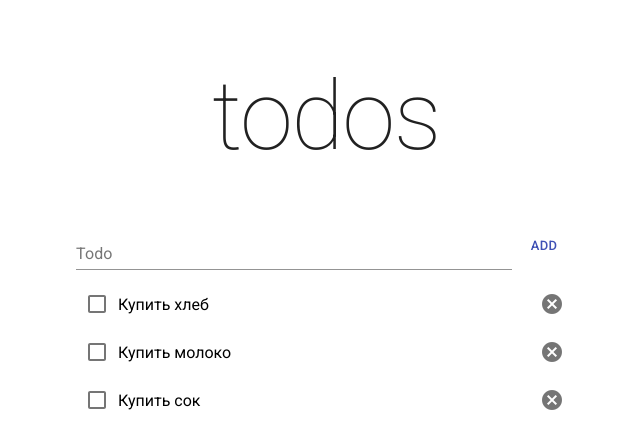
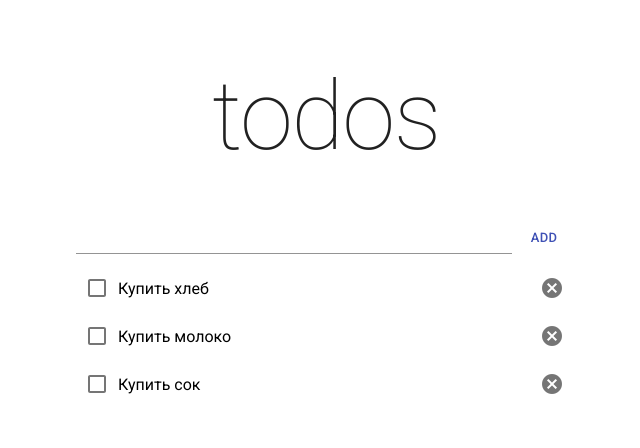
Before and after one commit to awpogodin/react-todo, a React (Create React App) app: page / in a window 1280 px wide. Shown: the top 448 px of the page, without its empty margins (314-954 px from the left). Built offline with nearby package versions, Linux system fonts and the light colour scheme.

Commit message:
Update Input

```diff
--- a/src/components/AddTodo.js
+++ b/src/components/AddTodo.js
@@ -1,5 +1,5 @@
 import React from "react";
-import TextField from "@material-ui/core/TextField";
+import Input from "@material-ui/core/Input";
 import Button from "@material-ui/core/Button";
 
 class AddTodo extends React.Component {
@@ -10,6 +10,12 @@ class AddTodo extends React.Component {
             input: ''
         }
     }
+
+    onKeyDownHandler = (e) => {
+        if (e.key === 'Enter') {
+            this.onAddHandler()
+        }
+    };
 
     onChangeHandler = (e) => {
         this.setState({
@@ -28,9 +34,11 @@ class AddTodo extends React.Component {
     render() {
         return (
             <div className="addtodo">
-                <TextField
+                <Input
                     className="addtodo_input"
-                    label="Todo"
+                    variant="standard"
+                    autoFocus={true}
+                    onKeyDown={this.onKeyDownHandler}
                     onChange={this.onChangeHandler}
                     value={this.state.input}
                     inputProps={{
```
